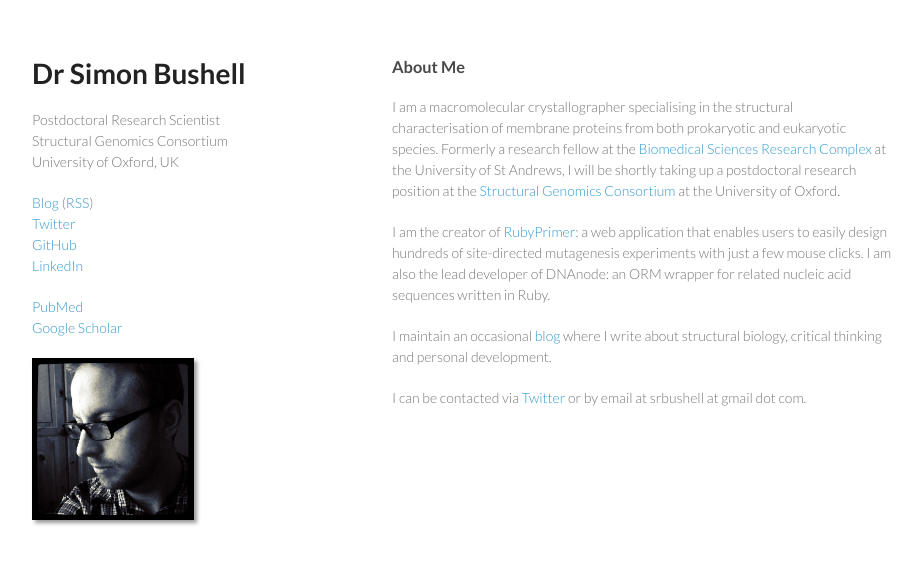
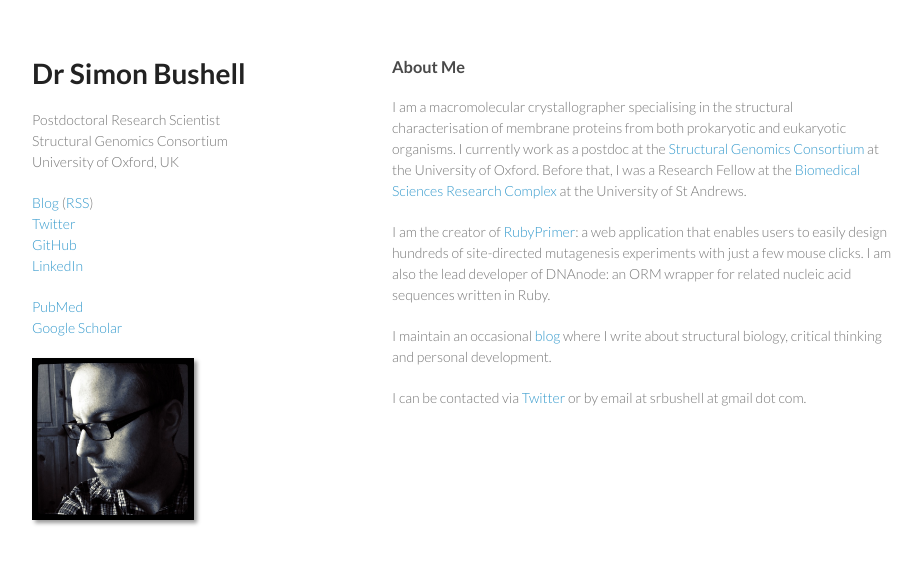
Before and after one commit to simonbushell/simonbushell.github.com, a Jekyll site: the page built from index.md, in a window 1280 px wide. Shown: the top 564 px of the page, without its empty margins (178-1100 px from the left). Built offline with Jekyll 4.4.1, drawn with Linux system fonts in a browser that asks for light colours.

Commit message:
updated index bio

```diff
--- a/index.md
+++ b/index.md
@@ -4,7 +4,7 @@ title: Simon Bushell - Homepage
 ---
 
 ###About Me
-I am a macromolecular crystallographer specialising in the structural characterisation of membrane proteins from both prokaryotic and eukaryotic species. Formerly a research fellow at the [Biomedical Sciences Research Complex](http://www.st-andrews.ac.uk/bsrc/) at the University of St Andrews, I will be shortly taking up a postdoctoral research position at the [Structural Genomics Consortium](http://www.thesgc.org) at the University of Oxford.
+I am a macromolecular crystallographer specialising in the structural characterisation of membrane proteins from both prokaryotic and eukaryotic organisms. I currently work as a postdoc at the [Structural Genomics Consortium](http://www.thesgc.org) at the University of Oxford. Before that, I was a Research Fellow at the [Biomedical Sciences Research Complex](http://www.st-andrews.ac.uk/bsrc/) at the University of St Andrews.
 
 I am the creator of [RubyPrimer](http://rubyprimer.herokuapp.com]): a web application that enables users to easily design hundreds of site-directed mutagenesis experiments with just a few mouse clicks. I am also the lead developer of DNAnode: an ORM wrapper for related nucleic acid sequences written in Ruby.
 
```
